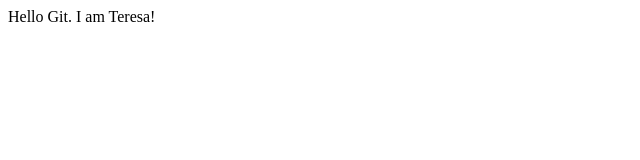
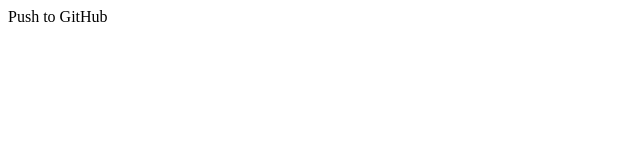
Before and after one commit to tehuang/Learn-to-use-github, a plain HTML site: page index.html in a window 1280 px wide. Shown: the full height of the page, 0-640 px from the left. Drawn offline with Linux system fonts and the light colour scheme.

Commit message:
Third Commit

```diff
--- a/index.html
+++ b/index.html
@@ -1,10 +1,10 @@
 <html>
     <head>
         <title>
-            Hello Git
+            Push to GitHub
         </title>
     </head>
     <body>
-        Hello Git. I am Teresa!
+        Push to GitHub
     </body>
 </html>
```
